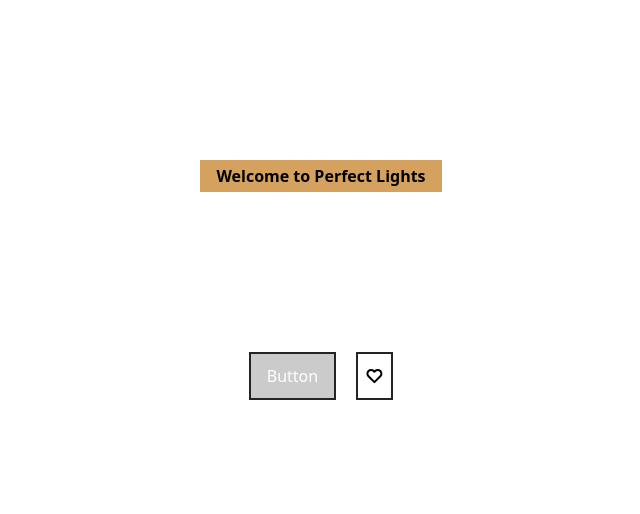
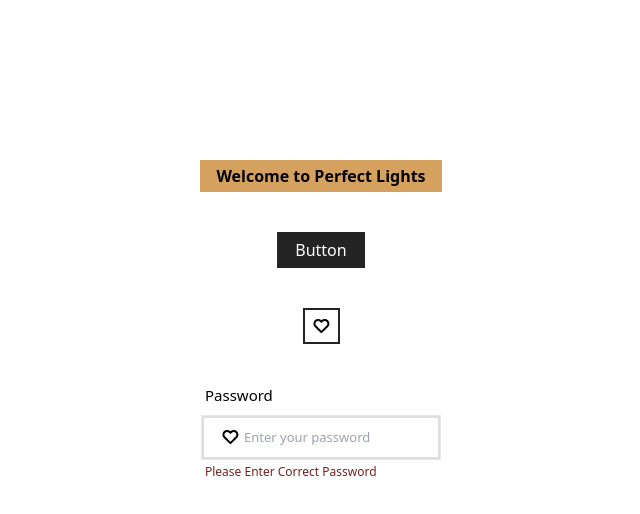
Before and after one commit to Alfred-Nelson/perfect-lights-components, a React (Create React App) app: page / in a window 1280 px wide. Shown: the top 514 px of the page, without its empty margins (319-959 px from the left). Built offline with nearby package versions, Linux system fonts and the light colour scheme; the HTML template or start-up script is replaced by a standard one.

Commit message:
Feature: Input-Field Component

```diff
--- a/src/App.tsx
+++ b/src/App.tsx
@@ -1,6 +1,7 @@
 import HeartIcon from "./assests/HeartIcon";
 import Button from "./components/Button";
 import IconButton from "./components/IconButton";
+import InputField from "./components/InputField";
 
 
 function App() {
@@ -10,20 +11,34 @@ function App() {
         <p className="bg-pot-yellow px-4 py-1 font-semibold">Welcome to Perfect Lights</p>
       </div>
 
-      <div className="flex justify-center space-x-5 mt-[20svh]">
+      <div className="flex justify-center space-x-5 mt-10">
         <Button
           variant="secondary"  // primary , primary-dark, secondary, secondary-outline
           placeholder="Button"
-          disabled={true}
+        // disabled={true}
         // disabled="true"
         // leftIcon={<CreateIcon />}
         />
+      </div>
+      <div className="flex justify-center space-x-5 mt-10">
         <IconButton
           variant="secondary-outline"
         >
           <HeartIcon />
         </IconButton>
+      </div>
 
+      <div className="flex justify-center m-auto w-60 space-x-5 mt-10">
+
+        <InputField
+          label="Password"
+          placeholder="Enter your password"
+          hint={"Please Enter Correct Password"}
+          onChange={(text) => console.log(text)}
+          // disabled
+          leftIcon={<HeartIcon />}
+          // rightIcon={<HeartIcon />}
+        />
       </div>
     </>
 
--- a/src/components/Button.tsx
+++ b/src/components/Button.tsx
@@ -16,7 +16,7 @@ export type ButtonPropsType = {
     disabled?: boolean;
     leftIcon?: React.ReactNode | null;
     rightIcon?: React.ReactNode | null;
-    hint?: string;
+    hint?: string | string[]
     error?: string;
     label?: string;
 };
@@ -33,11 +33,6 @@ export const secondaryStyle: string =
 
 export const secondaryOutlineStyle: string =
     "bg-white text-black stroke-black border-2 border-pot-grey5 hover:bg-pot-grey5 hover:text-white hover:stroke-white active:bg-pot-grey2  active:text-white active:border-none ease-in-out transition disabled:opacity-75";
-
-// export const tertiaryStyle: string =
-//     "text-pot-darkblue stroke-pot-darkblue hover:bg-pot-lightblue2 hover:text-pot-blue2 hover:stroke-pot-blue2 active:bg-pot-lightblue active:text-pot-blue active:stroke-pot-blue";
-// const blueStyle: string = "bg-pot-blue text-white stroke-white";
-// const blankStyle: string = "bg-transparent text-black stroke-black";
 
 export const SecondaryDisabledStyle: string =
     "bg-pot-lightgrey text-pot-grey1 stroke-pot-grey1 cursor-not-allowed disabled:hover";
@@ -86,7 +81,7 @@ const Button = ({
             {/* <LinkDiv to={to} className="w-fit"> */}
             <button
                 onClick={() => !disabled && onClick()}
-                className={`${typeStyle} px-4 py-2.5 ${disabled ? disabledStyle : typeStyle}`}>
+                className={`${typeStyle} px-4 py-1 ${disabled ? disabledStyle : typeStyle}`}>
                 {leftIcon}
                 <p className="max-w-[40vw] truncate">{placeholder}</p>
                 {rightIcon && <div className="pl-2 flex items-center">{rightIcon}</div>}
--- a/src/components/IconButton.tsx
+++ b/src/components/IconButton.tsx
@@ -34,7 +34,7 @@ const IconButton = ({
     return (
         <button
             onClick={onClick}
-            className={`flex px-2 py-2 justify-center items-center ${typeStyle} ${disabled ? disabledStyle : typeStyle}`}
+            className={`flex px-2  py-2 justify-center items-center ${typeStyle} ${disabled ? disabledStyle : typeStyle}`}
         >
             {children}
         </button>
--- /dev/null
+++ b/src/components/InputField.tsx
@@ -0,0 +1,110 @@
+
+// props: label, value?, onChange?, inputType?, leftIcon?, rightIcon?, hint?, error?,
+// disabled, hover, active, and focus states.
+import React, { useState, useEffect, useRef } from "react";
+import { primaryStyle } from "./Button";
+
+type InputFieldType = {
+    label?: string;
+    value?: string;
+    hint?: string | string[];
+    error?: string;
+    inputType?: string;
+    onChange: (text: string) => void;
+    rightIcon?: React.ReactNode | null;
+    leftIcon?: React.ReactNode | null;
+    className?: string;
+    placeholder?: string;
+    variant?: "primary",
+    disabled?: boolean;
+};
+
+export const primaryInputStyle: string = "text-black font-normal border-2 border-[#DEDEDE] hover:boder-2 hover:border-[#D4A15E] hover:border-opacity-50 focus:outline-none focus:bg-white focus:border-pot-yellow placeholder-shown:text-pot-grey2 active:border-pot-yellow active:border-2"
+
+
+export const InputDisabledStyle: string = "text-[#4F4F4F] disabled:appearance-none focus:outline-none disabled:opacity-100 cursor-not-allowed"
+
+// " text-[#4F4F4F]  disabled:appearance-none peer text-pot-grey1 stroke-pot-grey2 border-2 border-pot-grey1 disabled:opacity-50 cursor-not-allowed "
+
+const InputField = ({
+    variant = "primary",
+    label = "",
+    value = "",
+    onChange,
+    inputType = "text",
+    hint = [],
+    leftIcon = null,
+    rightIcon = null,
+    className = "",
+    placeholder = "",
+    disabled = false,
+}: InputFieldType) => {
+    const [inputVal, setInputVal] = useState<string>(value);
+    const [focusInput, setFocusInput] = useState<boolean>(false);
+    const inputRef = useRef<HTMLInputElement>(null);
+
+    useEffect(() => {
+        if (inputVal !== value) {
+            setInputVal(value);
+        }
+    }, [value]);
+
+    const typeStyle =
+        variant === "primary"
+            ? primaryInputStyle
+            : ""
+
+    const disabledStyle = InputDisabledStyle
+
+
+    return (
+        <div className={`w-full  ${className}`}>
+            {label && (
+                <p className="font-medium text-[15px] pb-2 px-1">{label}</p>
+            )}
+            <div
+                className={`relative w-full flex justify-between items-center border  ${focusInput && "border-pot-darkmaroon"
+                    } stroke-black ease-in-out transition`}
+            >
+                {leftIcon && (
+                    <div className={`absolute inset-y-0 left-0 flex items-center pl-3 ml-2 pointer-events-none`}>{leftIcon}</div>
+                )}
+                <input
+                    ref={inputRef}
+                    value={inputVal}
+                    type={inputType}
+                    placeholder={placeholder}
+                    onFocus={() => setFocusInput(true)}
+                    onBlur={() => setFocusInput(false)}
+                    onChange={(e) => setInputVal(e.target.value)}
+                    className={`${typeStyle} text-[13px] w-full ${leftIcon ? "pl-10" : "pr-10"}  p-2.5 ${disabled ? disabledStyle : typeStyle}`
+                    }
+                />
+                {rightIcon && (
+                    <div className={`absolute right-0 flex items-center mr-5 place-content-around`}>{rightIcon}</div>
+                )}
+            </div>
+
+            {hint &&
+                (typeof hint === "string" ? (
+                    <p className="px-1 pt-1 font-light text-xs text-pot-maroon">
+                        {hint}
+                    </p>
+                ) : hint.length ? (hint.length === 1 ? (
+                    <p className="px-1 pt-1 font-light text-xs text-pot-maroon">
+                        {hint[0]}
+                    </p>
+                ) : (
+                    <ul className="list-disc px-4">
+                        {hint.map((each) => (
+                            <li className="pt-1 font-light text-xs text-pot-maroon">
+                                {each}
+                            </li>
+                        ))}
+                    </ul>
+                )) : "")}
+        </div>
+    );
+};
+
+export default InputField;
--- a/tailwind.config.js
+++ b/tailwind.config.js
@@ -9,7 +9,8 @@ module.exports = {
         "pot-grey6": "#111111",
         "pot-grey2": "#383838",
         "pot-grey5": "#242424",
-        "pot-lightgrey":"#CBCBCB"
+        "pot-lightgrey":"#CBCBCB",
+        "pot-maroon":"#772021"
       },
     },
   },
```
